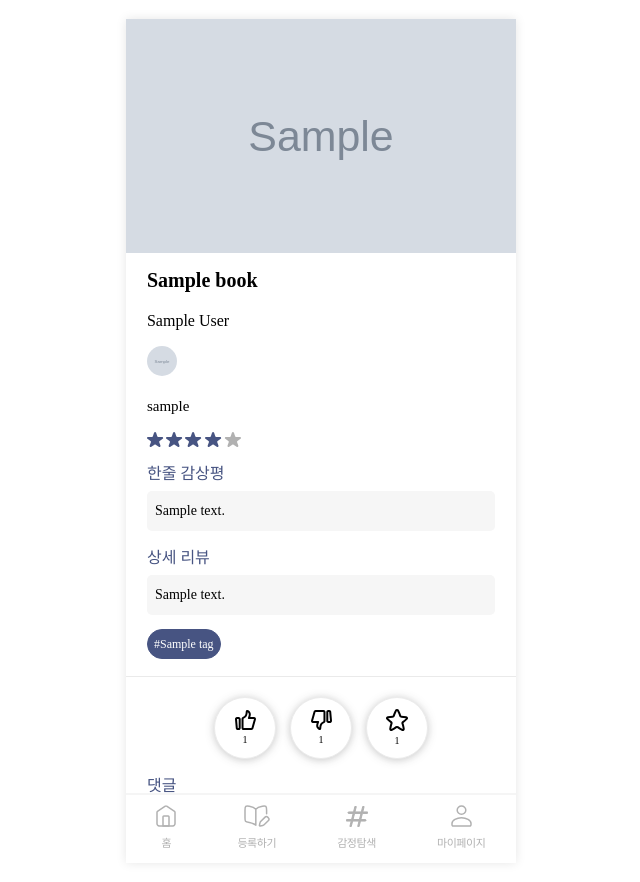
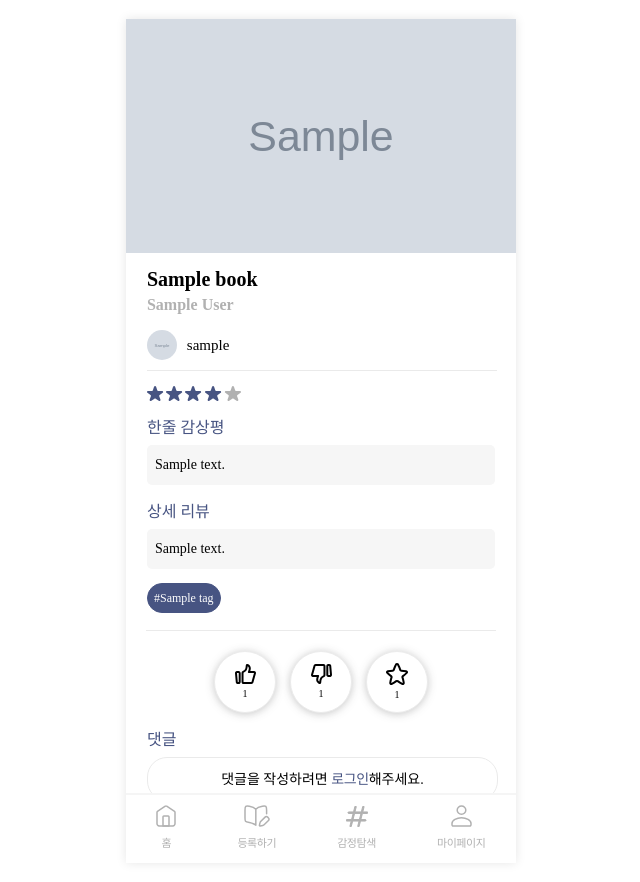
Before and after one commit to 2025-HERETHON/2025-herethon-7, a Django app: template contents/templates/contents/detail.html in a window 1280 px wide. Shown: the whole page, without its empty margins (319-959 px from the left). Run offline with Django 5.2, Linux system fonts and the light colour scheme; the template is opened without the code that fills it: most values are stand-ins (such as "Sample title", 1, 10 or a date in 2020); grey boxes marked "Sample" are stand-in pictures; some web fonts are replaced.

Commit message:
detail user-profile 설정

```diff
--- a/contents/templates/contents/detail.html
+++ b/contents/templates/contents/detail.html
@@ -17,7 +17,10 @@
 <section class="review-container">
     <div class="info">
         <div class="title-fix">
-            <h2>{{ review.book.title }}</h2>
+            <div class="book-info">
+                <h2>{{ review.book.title }}</h2>
+                <p>{{ review.book.author }}</p>
+            </div>
             {% if user == review.user %}
             <div class="fix">
                 <a href="{% url 'contents:update' review.id %}">
@@ -35,7 +38,6 @@
                 {% endif %}
             </div>
         </div>
-        <p>{{ review.book.author }}</p>
     </div>
 
     <div class="user">
@@ -48,6 +50,7 @@
         {% endif %}
         <p>{{ review.user.nickname }}</p>
     </div>
+    <hr class="review-line">
 
     <div class="review">
         <div class="star-container">
--- a/static/css/detail.css
+++ b/static/css/detail.css
@@ -34,22 +34,28 @@
     margin-right: 1.31rem;
 }
 
-.info h2 {
+.book-info h2 {
     color: #000;
     font-size: 1.25rem;
     font-weight: 700;
-    line-height: 1.375rem; /* 110% */
     margin-top: 1rem;
     margin-bottom: 0.31rem;
+    line-height: 1.25rem;
 }
 
-.info p {
+.book-info p {
     color: #B1B1B1;
     font-size: 1rem;
     font-weight: 700;
     line-height: 1.375rem; /* 137.5% */
     margin:0;
-    margin-bottom: 0.88rem;
+    margin-bottom: 0.87rem;
+}
+
+.user {
+    display: flex;
+    align-items: center;
+    gap: 0.62rem;
 }
 
 .user p {
@@ -57,6 +63,7 @@
     font-size: 0.9375rem;
     font-weight: 400;
     line-height: 1.375rem; /* 146.667% */
+    margin: 0;
 }
 
 .star-container{
@@ -114,9 +121,12 @@
 
 hr.review-line{
     border: none;
-    width: 24.375rem;
+    width: 21.875rem;
     height: 0.0625rem;
     background: #EAEAEA;
+
+    margin-top: 0.63rem;
+    margin-bottom: 0.94rem;
 }
 
 .like-container{
```
